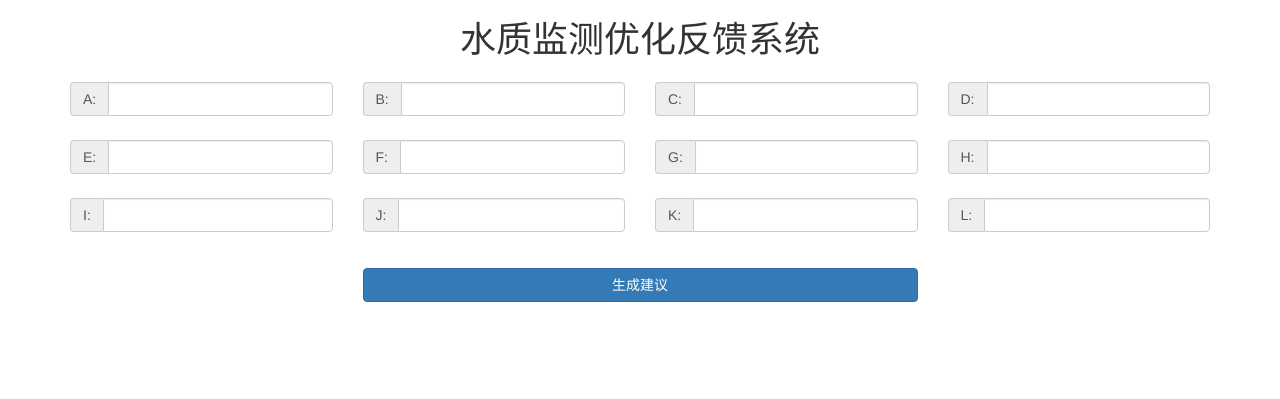
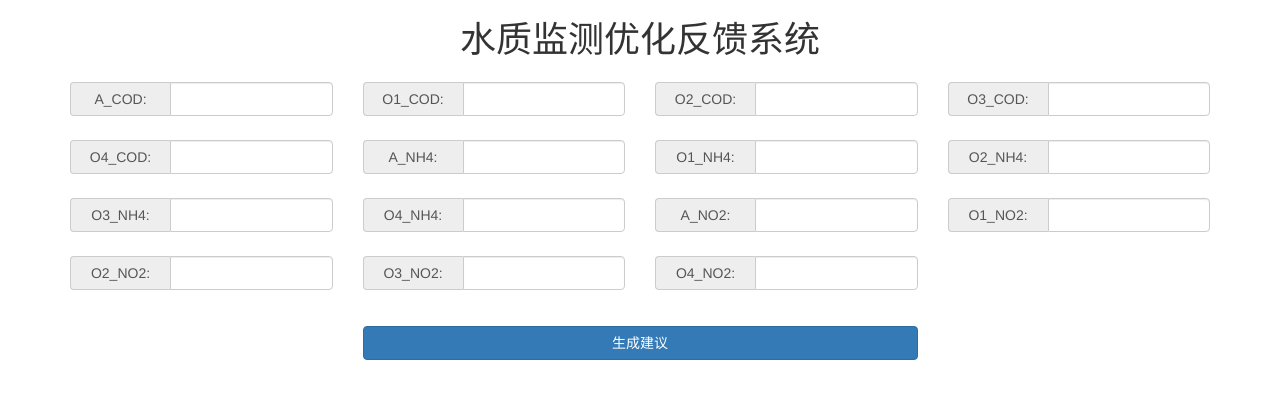
Before and after one commit to 0xHJK/zwater, a Flask app: page / in a window 1280 px wide. Shown: the top 399 px of the page. Run offline with Flask 2, Linux system fonts and the light colour scheme; some libraries are stand-ins or nearby versions.

Commit message:
完成初版，删除测试数据

```diff
--- a/app/main.py
+++ b/app/main.py
@@ -1,17 +1,25 @@
 #!/usr/bin/env python3
 # -*- coding: utf-8 -*-
 
-from flask import Flask, render_template
+from flask import Flask, render_template, request
 # from test import UserCtrl, get_users
+from controller import NormCtrl
 
 app = Flask(__name__)
 
 @app.route('/', methods = ['GET', 'POST'])
 def index():
-    # u1 = UserCtrl('tom')
-    # u2 = UserCtrl('jack')
-    # return ' '.join(get_users())
-    return render_template('index.html')
+    if request.method == 'GET':
+        return render_template('index.html')
+    else:
+        data = {key: float(dict(request.form)[key][0]) for key in dict(request.form)}
+        print(data)
+        nc = NormCtrl(data)
+        print(nc.suggestions)
+        msg = sorted(nc.suggestions)[0][1]
+        print(nc.suggestions)
+        print(msg)
+        return msg
 
 if __name__ == "__main__":
     app.debug = True
--- a/app/templates/index.html
+++ b/app/templates/index.html
@@ -20,6 +20,9 @@
       .full-width {
         width: 100%;
       }
+      .addon-width {
+        min-width: 100px;
+      }
     </style>
     <!-- HTML5 shim and Respond.js for IE8 support of HTML5 elements and media queries -->
     <!-- WARNING: Respond.js doesn't work if you view the page via file:// -->
@@ -31,88 +34,124 @@
   <body>
     <div class="container">
       <h1 style="text-align:center">水质监测优化反馈系统</h1>
-      <div class="form">
+      <form class="form">
         <div class="row">
-          <div class="col-md-3 col-sm-4">
+          <div class="col-lg-3 col-sm-4">
             <div class="input-group vmg-12">
-              <span class="input-group-addon">A:</span>
-              <input type="text" class="form-control">
+              <span class="input-group-addon addon-width">A_COD:</span>
+              <input id="acod" name="acod" type="text" class="form-control">
             </div>
           </div>
-          <div class="col-md-3 col-sm-4">
+          <div class="col-lg-3 col-sm-4">
             <div class="input-group vmg-12">
-              <span class="input-group-addon">B:</span>
-              <input type="text" class="form-control">
+              <span class="input-group-addon addon-width">O1_COD:</span>
+              <input id="o1cod" name="o1cod" type="text" class="form-control">
             </div>
           </div>
-          <div class="col-md-3 col-sm-4">
+          <div class="col-lg-3 col-sm-4">
             <div class="input-group vmg-12">
-              <span class="input-group-addon">C:</span>
-              <input type="text" class="form-control">
+              <span class="input-group-addon addon-width">O2_COD:</span>
+              <input id="o2cod" name="o2cod" type="text" class="form-control">
             </div>
           </div>
-          <div class="col-md-3 col-sm-4">
+          <div class="col-lg-3 col-sm-4">
             <div class="input-group vmg-12">
-              <span class="input-group-addon">D:</span>
-              <input type="text" class="form-control">
+              <span class="input-group-addon addon-width">O3_COD:</span>
+              <input id="o3cod" name="o3cod" type="text" class="form-control">
             </div>
           </div>
-          <div class="col-md-3 col-sm-4">
+          <div class="col-lg-3 col-sm-4">
             <div class="input-group vmg-12">
-              <span class="input-group-addon">E:</span>
-              <input type="text" class="form-control">
+              <span class="input-group-addon addon-width">O4_COD:</span>
+              <input id="o4cod" name="o4cod" type="text" class="form-control">
             </div>
           </div>
-          <div class="col-md-3 col-sm-4">
+          <div class="col-lg-3 col-sm-4">
             <div class="input-group vmg-12">
-              <span class="input-group-addon">F:</span>
-              <input type="text" class="form-control">
+              <span class="input-group-addon addon-width">A_NH4:</span>
+              <input id="anh4" name="anh4" type="text" class="form-control">
             </div>
           </div>
-          <div class="col-md-3 col-sm-4">
+          <div class="col-lg-3 col-sm-4">
             <div class="input-group vmg-12">
-              <span class="input-group-addon">G:</span>
-              <input type="text" class="form-control">
+              <span class="input-group-addon addon-width">O1_NH4:</span>
+              <input id="o1nh4" name="o1nh4" type="text" class="form-control">
             </div>
           </div>
-          <div class="col-md-3 col-sm-4">
+          <div class="col-lg-3 col-sm-4">
             <div class="input-group vmg-12">
-              <span class="input-group-addon">H:</span>
-              <input type="text" class="form-control">
+              <span class="input-group-addon addon-width">O2_NH4:</span>
+              <input id="o2nh4" name="o2nh4" type="text" class="form-control">
             </div>
           </div>
-          <div class="col-md-3 col-sm-4">
+          <div class="col-lg-3 col-sm-4">
             <div class="input-group vmg-12">
-              <span class="input-group-addon">I:</span>
-              <input type="text" class="form-control">
+              <span class="input-group-addon addon-width">O3_NH4:</span>
+              <input id="o3nh4" name="o3nh4" type="text" class="form-control">
             </div>
           </div>
-          <div class="col-md-3 col-sm-4">
+          <div class="col-lg-3 col-sm-4">
             <div class="input-group vmg-12">
-              <span class="input-group-addon">J:</span>
-              <input type="text" class="form-control">
+              <span class="input-group-addon addon-width">O4_NH4:</span>
+              <input id="o4nh4" name="o4nh4" type="text" class="form-control">
             </div>
           </div>
-          <div class="col-md-3 col-sm-4">
+          <div class="col-lg-3 col-sm-4">
             <div class="input-group vmg-12">
-              <span class="input-group-addon">K:</span>
-              <input type="text" class="form-control">
+              <span class="input-group-addon addon-width">A_NO2:</span>
+              <input id="ano2" name="ano2" type="text" class="form-control">
             </div>
           </div>
-          <div class="col-md-3 col-sm-4">
+          <div class="col-lg-3 col-sm-4">
             <div class="input-group vmg-12">
-              <span class="input-group-addon">L:</span>
-              <input type="text" class="form-control">
+              <span class="input-group-addon addon-width">O1_NO2:</span>
+              <input id="o1no2" name="o1no2" type="text" class="form-control">
+            </div>
+          </div>
+          <div class="col-lg-3 col-sm-4">
+            <div class="input-group vmg-12">
+              <span class="input-group-addon addon-width">O2_NO2:</span>
+              <input id="o2no2" name="o2no2" type="text" class="form-control">
+            </div>
+          </div>
+          <div class="col-lg-3 col-sm-4">
+            <div class="input-group vmg-12">
+              <span class="input-group-addon addon-width">O3_NO2:</span>
+              <input id="o3no2" name="o3no2" type="text" class="form-control">
+            </div>
+          </div>
+          <div class="col-lg-3 col-sm-4">
+            <div class="input-group vmg-12">
+              <span class="input-group-addon addon-width">O4_NO2:</span>
+              <input id="o4no2" name="o4no2" type="text" class="form-control">
             </div>
           </div>
         </div>
         <div class="row">
           <div class="col-md-offset-3 col-md-6 vmg-24">
-            <button type="button" class="btn btn-primary full-width">生成建议</button>
+            <button id="suggest" type="button" class="btn btn-primary full-width">生成建议</button>
           </div>
         </div>
-      </div>
+        <div id="msg" class="alert hide" role="alert">...</div>
+      </form>
     </div>
     <script src="/static/js/jquery.min.js"></script>
+    <script>
+      function suggest(){
+        $.post('/', $("form").serialize(), function(data){
+          $('#msg').removeClass('hide').text(data)
+          if (data == '运行正常'){
+            $('#msg').addClass('alert-success')
+          } else {
+            $('#msg').addClass('alert-warning')
+          }
+        })
+      }
+      $(function(){
+        $('#suggest').click(function(){
+          suggest()
+        })
+      })
+    </script>
   </body>
 </html>
```
Also changed, not shown: app/controller.py (added, +50 -0 lines), app/models.py (+17 -3 lines), app/test.py (deleted, +0 -15 lines).
